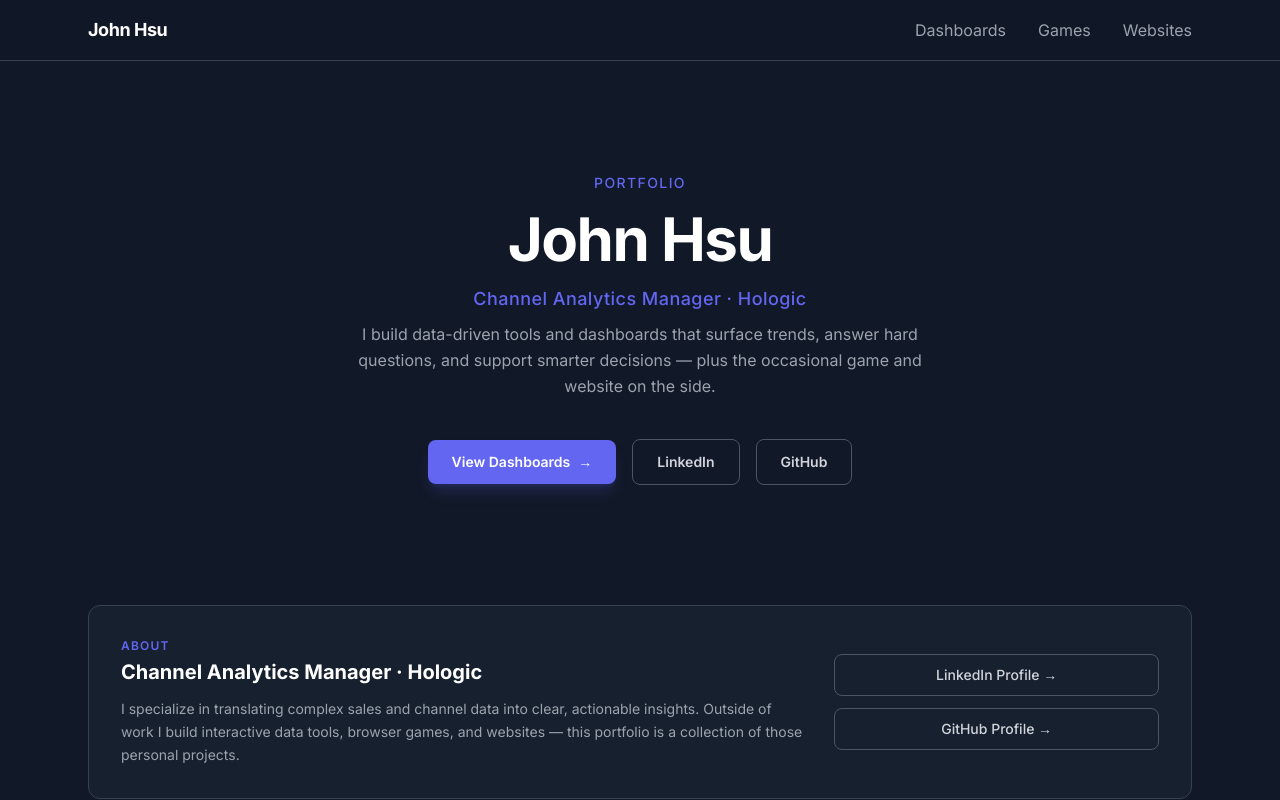
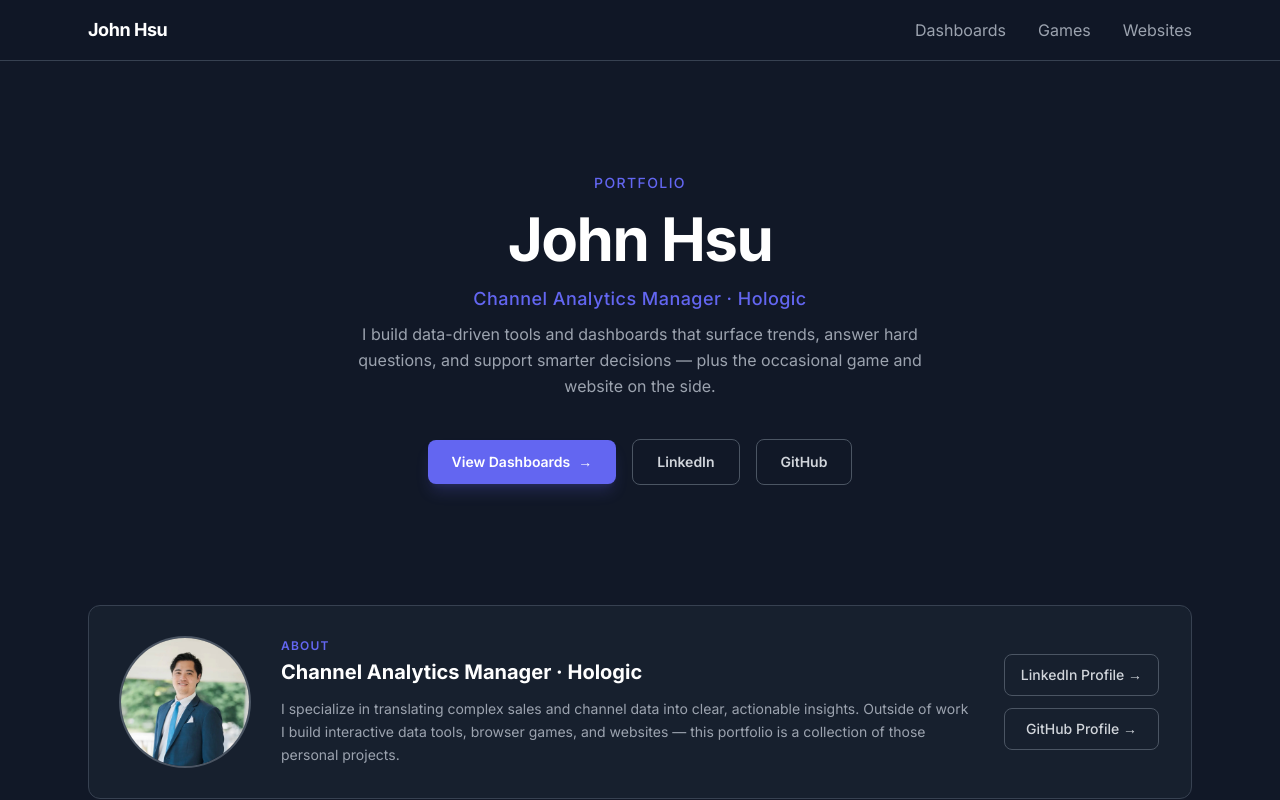
Before and after one commit to johnmhsu11/portfolio, a React (Vite) app: page / in a window 1280 px wide. Shown: the top 800 px of the page. Built offline with nearby package versions, Linux system fonts and the light colour scheme.

Commit message:
Add headshot to About section

```diff
--- a/src/pages/Home.jsx
+++ b/src/pages/Home.jsx
@@ -20,8 +20,13 @@
 
       {/* About */}
       <section className="mx-auto max-w-6xl px-6 pb-4 pt-2">
-        <div className="rounded-xl border border-gray-700 bg-gray-800/50 px-8 py-8 grid sm:grid-cols-3 gap-8">
-          <div className="sm:col-span-2">
+        <div className="rounded-xl border border-gray-700 bg-gray-800/50 px-8 py-8 flex flex-col sm:flex-row gap-8 items-center">
+          <img
+            src="/john-hsu.jpg"
+            alt="John Hsu"
+            className="w-32 h-32 rounded-full object-cover object-top shrink-0 ring-2 ring-gray-600"
+          />
+          <div className="flex-1 text-center sm:text-left">
             <p className="mb-1 text-xs font-semibold uppercase tracking-widest text-accent">About</p>
             <h2 className="mb-3 text-xl font-bold text-white">Channel Analytics Manager · Hologic</h2>
             <p className="text-sm text-gray-400 leading-relaxed">
@@ -30,7 +35,7 @@
               is a collection of those personal projects.
             </p>
           </div>
-          <div className="flex flex-col justify-center gap-3">
+          <div className="flex flex-col justify-center gap-3 shrink-0">
             <a
               href="https://www.linkedin.com/in/john-hsu-183bbb31/"
               target="_blank"
```
Also changed, not shown: public/john-hsu.jpg (added).
